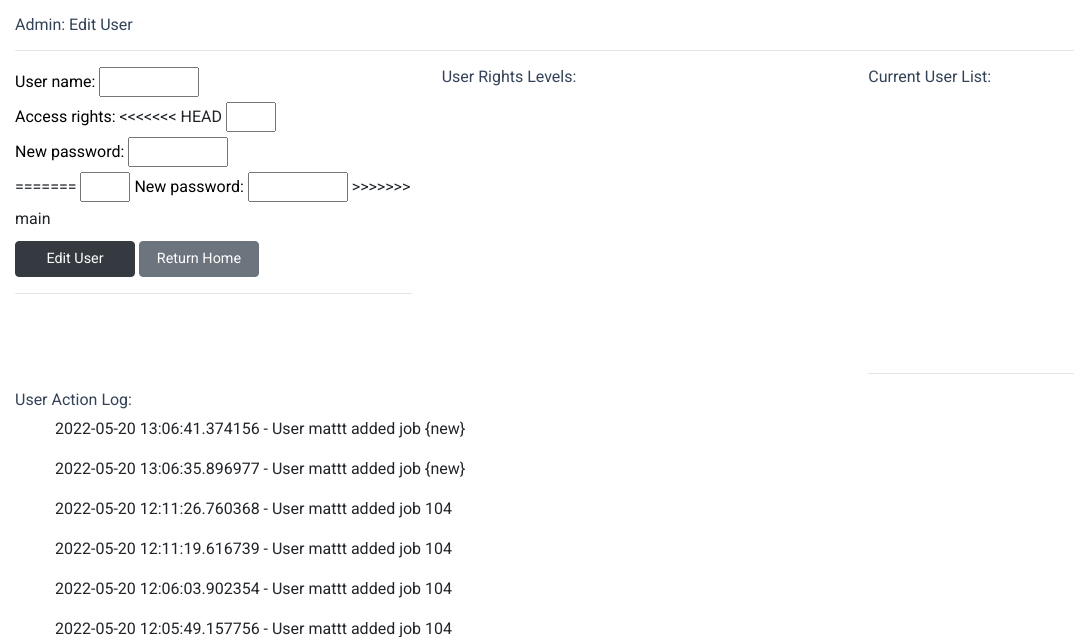
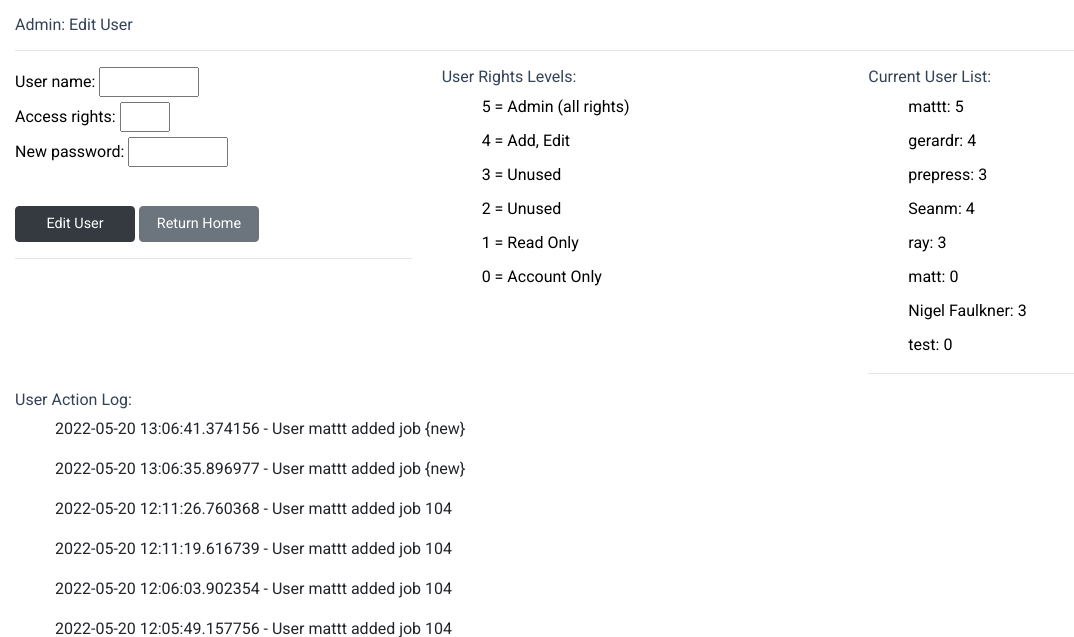
Before and after one commit to 0710160/stamp_dash, a Flask app: page /admin in a window 1280 px wide. Shown: the part 72-709 px from the top of the page, without its empty margins (0-1074 px from the left). Run offline with Flask 2, Linux system fonts and the light colour scheme; a user stored in the database is signed in; data comes from the database, SQL or seed files in the repository; both versions use the stored data as it was after the commit; some libraries are stand-ins or nearby versions.

Commit message:
Aesthetics. Edit admin page to go back to black text. Change flash message for unconfirmed users. Change permission levels.

```diff
--- a/flask_app.py
+++ b/flask_app.py
@@ -87,11 +87,11 @@ def auth(user, action, job):
     '''
     Function to check if user is authorized to perform an action.
         5 = Admin (all rights)
-        4 = Sort
-        3 = Approve, Edit, Add New Job
-        2 = Plates
-        1 = Complete
-        0 = No access
+        4 = Add, Edit
+        3 = Unused
+        2 = Unused
+        1 = Read Only
+        0 = Account Only
     Logs actions to log.db
     '''
     auth_user = User.query.get(user)
@@ -162,7 +162,8 @@ def home():
                                to_do_quotes=to_do_quotes,
                                logged_in=current_user.is_authenticated)
     else:
-        return redirect(url_for('login'))
+        flash(f"Please register a user to view this content.\nIf you've already signed up, please wait for the administrator to approve your user.")
+        return redirect(url_for('new_user'))
 
 
 @app.route("/add_quote", methods=["GET", "POST"])
@@ -248,7 +249,7 @@ def add_job(job_id):
 @login_required
 def edit(job_id):
     edit_job = Jobs.query.get(job_id)
-    if auth(user=current_user.id, action="edited", job=edit_job.job_no) >= 3:
+    if auth(user=current_user.id, action="edited", job=edit_job.job_no) >= 4:
         if request.method == "GET":
             filename = Path(os.path.join(app.config['UPLOAD_FOLDER'], edit_job.img_name))
             if filename.is_file():
@@ -354,7 +355,7 @@ def complete(job_id):
     # Removes a job from the list
     complete_job = Jobs.query.get(job_id)
     job_name = complete_job.job_name
-    if auth(user=current_user.id, action="completed", job=complete_job.job_no) >= 1:
+    if auth(user=current_user.id, action="completed", job=complete_job.job_no) >= 4:
         if complete_job.is_stamp:
             complete_job.completed = True
             current_date = datetime.now().strftime('%d/%m/%Y')
--- a/static/styles.css
+++ b/static/styles.css
@@ -109,7 +109,7 @@ table .buttons {
   }
 
 .flashes {
-  color: #384B52;
+  color: rgba(255, 201, 62, 100);
   }
 
 
@@ -212,6 +212,10 @@ ul li {
     font-size: 16px;
 }
 
+.admin-page li {
+  color: #000;
+}
+
 .form-action buttons {
   width: 200px;
   }
@@ -304,12 +308,7 @@ DASHBOARD
 }
 
 .won,.lost {
-  margin-bottom: 3px;
-}
-
-.add-quote {
-  position: relative;
-  bottom: 5%;
+  margin: 0 3px 3px 3px;
 }
 
 /*-----------------------------------------------------------------
--- a/templates/admin.html
+++ b/templates/admin.html
@@ -14,34 +14,28 @@
         <label style="color:black;">User name:</label>
         <input type="text" , style="width:100px;" , name="name"><br>
         <label style="color:black;">Access rights:</label>
-<<<<<<< HEAD
         <input type="text" , style="width:50px;" , name="rights"><br>
         <label style="color:black;">New password:</label>
         <input type="password" , style="width:100px;" , name="password"><br>
-=======
-        <input type="text", style="width:50px;", name="rights">
-        <label style="color:black;">New password:</label>
-        <input type="password", style="width:100px;", name="password">
->>>>>>> main
         <br>
         <button class="btn btn-dark buttons" type="submit">Edit User</button>
         <a class="btn btn-secondary buttons" href="{{ url_for('home') }}">Return Home</a>
       </form>
       <hr>
     </div>
-    <div class="col-lg-4 col-sm-12">
+    <div class="col-lg-4 col-sm-12 admin-page">
       <h2>User Rights Levels:</h2>
       <ul>
         <li>5 = Admin (all rights)</li>
-        <li>4 = Sort</li>
-        <li>3 = Approve, Edit, Add New Job</li>
-        <li>2 = Plates</li>
-        <li>1 = Complete</li>
-        <li>0 = Read Only</li>
+        <li>4 = Add, Edit</li>
+        <li>3 = Unused</li>
+        <li>2 = Unused</li>
+        <li>1 = Read Only</li>
+        <li>0 = Account Only</li>
       </ul>
     </div>
     <hr>
-    <div class="col-lg-4 col-sm-12">
+    <div class="col-lg-4 col-sm-12 admin-page">
       <h2>Current User List:</h2>
       <ul>
         {% for user in users: %}
```
Also changed, not shown: production_schedule.sqlite3.
